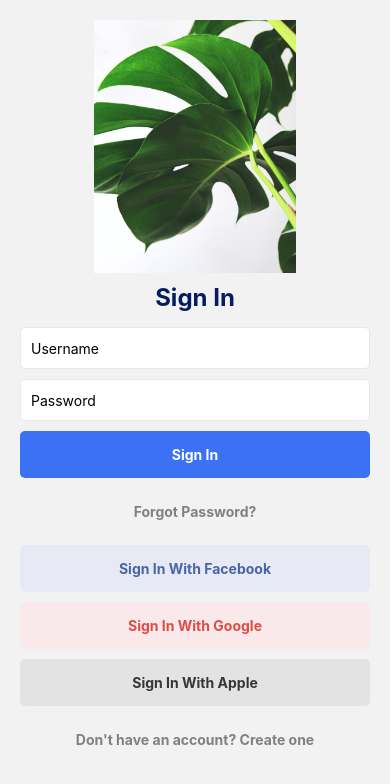
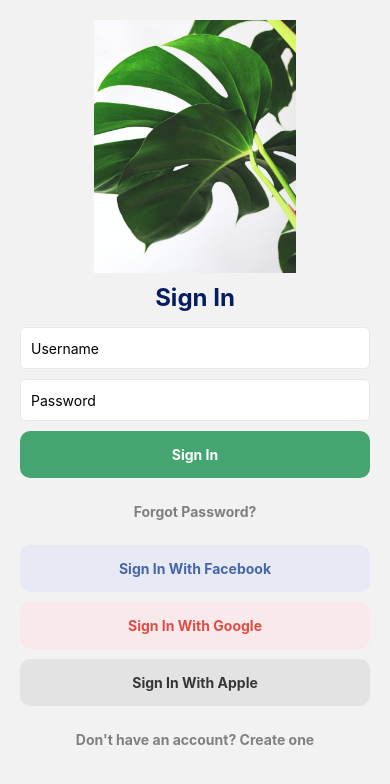
Before and after one commit to m-tran/LittleLeaf, a React Native app: screen /SignIn in a window 390 px wide. Shown: the top 784 px of the page. Built offline with nearby package versions, Linux system fonts and the light colour scheme.

Commit message:
added fontawesome

```diff
--- a/src/components/CustomButton/CustomButton.js
+++ b/src/components/CustomButton/CustomButton.js
@@ -1,7 +1,7 @@
 import React from 'react';
-import { View, Text, StyleSheet, Pressable } from 'react-native';
+import { View, Icon, Text, StyleSheet, Pressable } from 'react-native';
 
-const CustomButton = ({ onPress, text, type = "Primary", bgColor, fgColor }) => {
+const CustomButton = ({ onPress, icon, text, type = "Primary", bgColor, fgColor }) => {
 	return (
 		<Pressable
 			style={[
@@ -11,6 +11,9 @@
 			]}
 			onPress={onPress}
 		>
+			{/* <Icon>
+				{icon}
+			</Icon> */}
 			<Text
 				style={[
 					styles.text,
@@ -30,13 +33,12 @@
 		padding: 15,
 		marginVertical: 5,
 		alignItems: 'center',
-    borderRadius: 5,
+		borderRadius: 10,
 	},
 	containerPrimary: {
-    backgroundColor: '#3B71F3',
+		backgroundColor: '#44A570',
 	},
 	containerTertiary: {
-
 	},
 	containerSecondary: {
 		borderColor: '#3B71F3',
--- a/src/screens/HomeScreen/HomeScreen.js
+++ b/src/screens/HomeScreen/HomeScreen.js
@@ -1,5 +1,7 @@
 import React, { useState } from 'react';
 import { Text, View, Image, useWindowDimensions, Dimensions } from 'react-native';
+import { FontAwesomeIcon } from '@fortawesome/react-native-fontawesome';
+import { faGoogle } from '@fortawesome/free-brands-svg-icons';
 import styles from '../../../LittleLeaf/styles.js';
 import icons from '../../../assets/icons/icons.js';
 import homeImage from '../../../assets/images/Home_4x.png';
@@ -48,6 +50,9 @@
 				}}
 				resizeMode="contain"
 			/>
+			<View>
+				<FontAwesomeIcon icon={faGoogle} size={40} color={"blue"} />
+			</View>
 			<CustomButton
 				text="Login"
 				onPress={onLoginPressed}
--- a/src/screens/SignInScreen/SignInScreen.js
+++ b/src/screens/SignInScreen/SignInScreen.js
@@ -31,7 +31,7 @@
 			<View style={styles.root}>
 				<Image
 					source={Logo}
-          style={[styles.logo, { height: height * 0.3}]}
+					style={[styles.logo, { height: height * 0.3 }]}
 					resizeMode="contain"
 				/>
 				<Text style={styles.title}>Sign In</Text>
```
Also changed, not shown: package.json (+6 -1 lines), 2 other files (tests, documents, lock files or other folders). Lines whose indentation alone changed are shown as unchanged.
